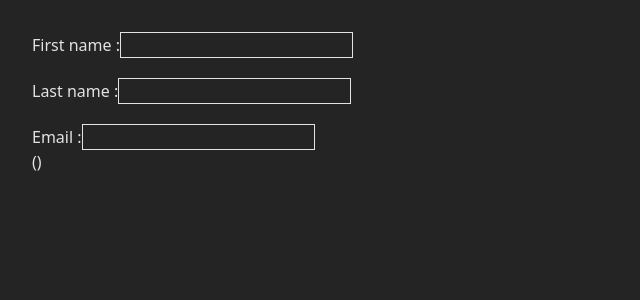
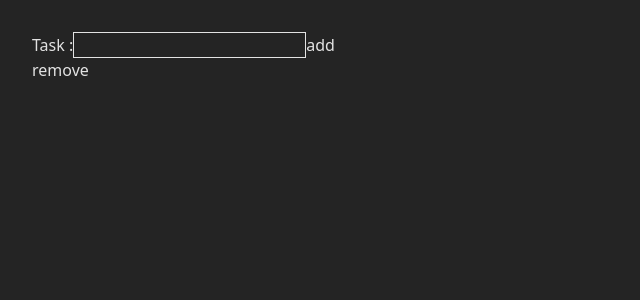
Before and after one commit to priyapop/Lakshyarambha, a React (Vite) app in the folder learning-react/Basics/: page / in a window 1280 px wide. Shown: the top 300 px of the page, without its empty margins (0-640 px from the left). Built offline with nearby package versions, Linux system fonts and the light colour scheme.

Commit message:
updating array in states

```diff
--- a/learning-react/Basics/src/App.jsx
+++ b/learning-react/Basics/src/App.jsx
@@ -2,6 +2,7 @@ import "./App.css";
 import { useState } from "react";
 import Card from "./components/card";
 import Form from "./components/form";
+import List from "./components/arrays";
 function App() {
   const [count, setCount] = useState(0);
 
@@ -34,7 +35,8 @@ function App() {
         setCount={setCount}
 
       /> */}
-      <Form />
+      {/* <Form /> */}
+      <List/>
     </>
   );
 }
--- /dev/null
+++ b/learning-react/Basics/src/components/arrays.jsx
@@ -0,0 +1,60 @@
+// shouldn’t reassign items inside an array
+//shouldn’t use methods that mutate the array, such as push() and pop()
+
+import { useState } from "react"
+
+export default function List(){
+let nextid=0
+const[point,setPoint]=useState(
+    {
+        task:'' ,
+        id: 0
+    }
+)
+const[click,setclick]=useState([])
+function handleAdd(e){
+    setPoint(
+        {
+            ...point,
+            task: e.target.value
+
+        }
+    )
+}
+function handleClick(){
+    setclick ([
+        ...click,
+        {task: point.task}
+    ])
+    setPoint({ task: "" })
+
+}
+function handleRemove(){
+   click(setclick([]))
+}
+// function handleSingleRemove(){
+// if(point.id!=id){
+
+// }
+// }
+return(
+<>
+<label>
+    Task :
+    <input className='border border-solid'
+    value ={point.task}
+    onChange ={handleAdd}
+    />
+</label>
+<button onClick={handleClick}>add</button>
+    <ul>
+        {click.map(clicks =>(//clicks is a variable
+          <li key={point.id}>{clicks.task}</li>
+
+        ))}
+     <button onClick={handleRemove}>remove</button>
+    </ul>
+
+</>
+)
+}
```
